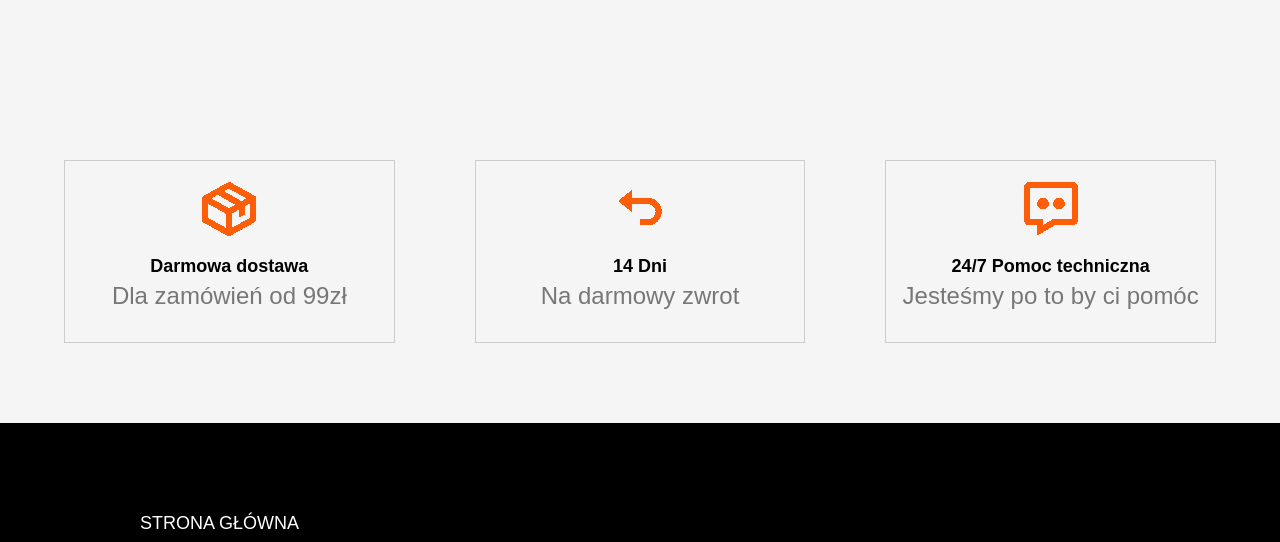
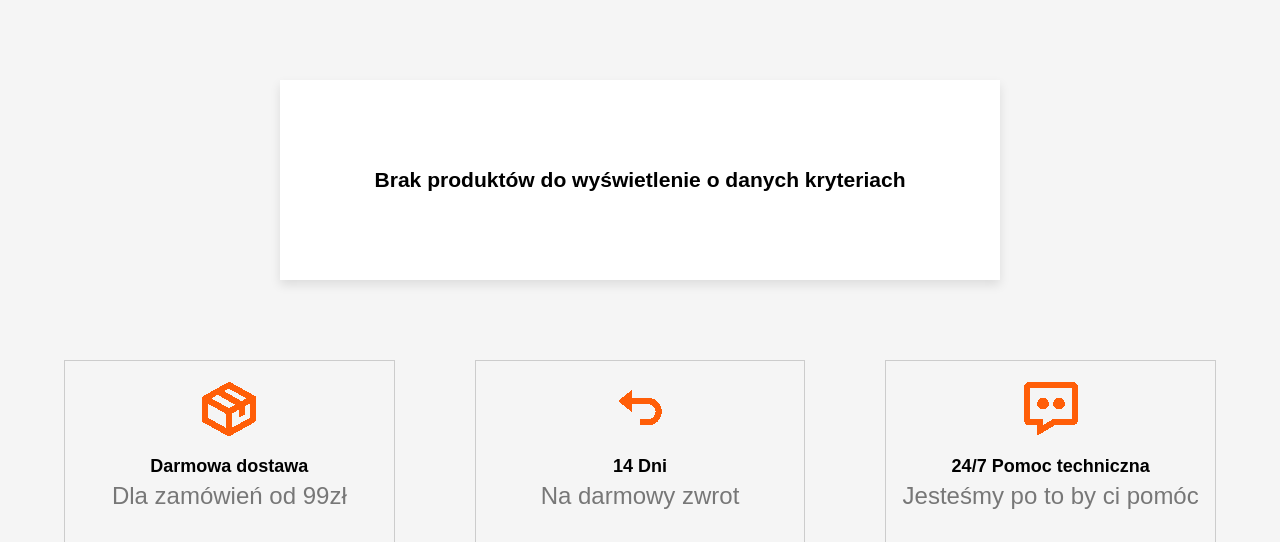
Before and after one commit to brozuss/aledrogo, a PHP site: page /aledrogo/home.php in a window 1280 px wide. Shown: the part 227-769 px from the top of the page. Run offline with PHP 8.4, Linux system fonts and the light colour scheme; data comes from the database, SQL or seed files in the repository; tables that the repository leaves empty hold one stand-in row (values such as "Sample post").

Commit message:
added no auctions statement & fetching categories from DB

```diff
--- a/main/home.php
+++ b/main/home.php
@@ -11,9 +11,19 @@ include('static/navbar.php');
           <select name="kategoria" id="kategoria" onchange="this.form.submit()">
             <option value="">Wybierz kategorię</option>
             <option value="0">Wszystkie kategorie</option>
-            <option value="1">Komputery</option>
-            <option value="2">Elektronika</option>
-            <option value="3">Motoryzacja</option>
+            <?php
+              include("../phpconfig/connect.php");
+              $categories=mysqli_query($connect, "SELECT * from kategorie ORDER BY nazwa ASC");
+              while($row=mysqli_fetch_array($categories)){
+                $id_categories=$row['id'];
+                $name_categories=$row['nazwa'];
+                echo"
+                <option value='$id_categories'>$name_categories</option>
+                ";
+
+              }
+            ?>
+
           </select>
     </div>
     <!-- <div class="filter-item">
@@ -34,6 +44,22 @@ include('static/navbar.php');
             $filtr_kategoria=$_REQUEST['kategoria'];
             $category_cond='przedmioty.kategoria_id='.$filtr_kategoria;
         }
+        // sprawdzanie czy istnieją aukcje
+        $isexisauctions=$connect->prepare("SELECT *, licytacje.cena_podbicie FROM `przedmioty` JOIN licytacje ON licytacje.przedmiot_id=przedmioty.id WHERE $category_cond");
+        $isexisauctions->execute();
+        $res_isexisauctions = $isexisauctions->get_result();
+        if($res_isexisauctions->num_rows == 0)
+        {
+            echo"
+            <section class='container-all-products' id='defaultsection'>
+                <div id='noproducts'>
+                    <h1> Brak produktów do wyświetlenie o danych kryteriach </h1>
+                </div>
+            </section>
+            ";
+        }else{
+
+          // wyświetlanie aukcji
           $sel=mysqli_query($connect, "SELECT *, licytacje.cena_podbicie FROM `przedmioty` JOIN licytacje ON licytacje.przedmiot_id=przedmioty.id WHERE $category_cond ORDER BY rand()");
 
           while($row = mysqli_fetch_array($sel)){
@@ -55,7 +81,7 @@ include('static/navbar.php');
               </div></a>
             ";
           }
-
+        }
       ?>
 </section>
 
--- a/styles/auctions.css
+++ b/styles/auctions.css
@@ -41,3 +41,19 @@
     height: 200px;
     background-color: white;
 }
+
+#noproducts{
+    background-color: white;
+    font-weight: bolder;
+    display: flex;
+    justify-content: center;
+    align-items: center;
+    height: 200px;
+    padding: 8px;
+    box-shadow: 0 5px 10px rgba(0, 0, 0, 0.1);
+}
+
+#noproducts span{
+    color: rgba(249, 92, 8, 1);
+    font-weight: bold;
+}
--- a/styles/home.css
+++ b/styles/home.css
@@ -154,3 +154,7 @@ h2{
     justify-content: flex-end;
 
 }
+
+#defaultsection{
+    padding: 0;
+}
```
Also changed, not shown: main/auctions.php (+4 -7 lines), phpconfig/auctionsconfig.php (+35 -18 lines), main/product.php (added). Lines whose indentation alone changed are shown as unchanged.
